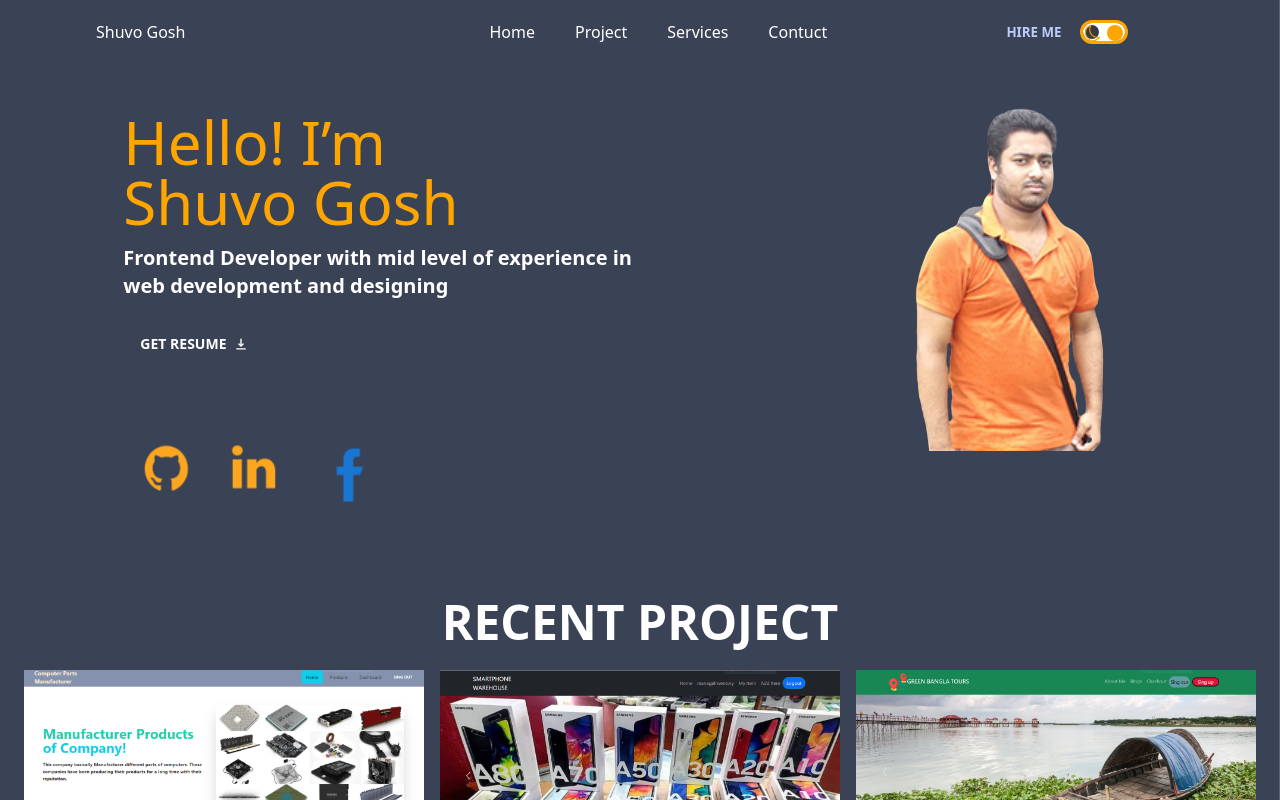
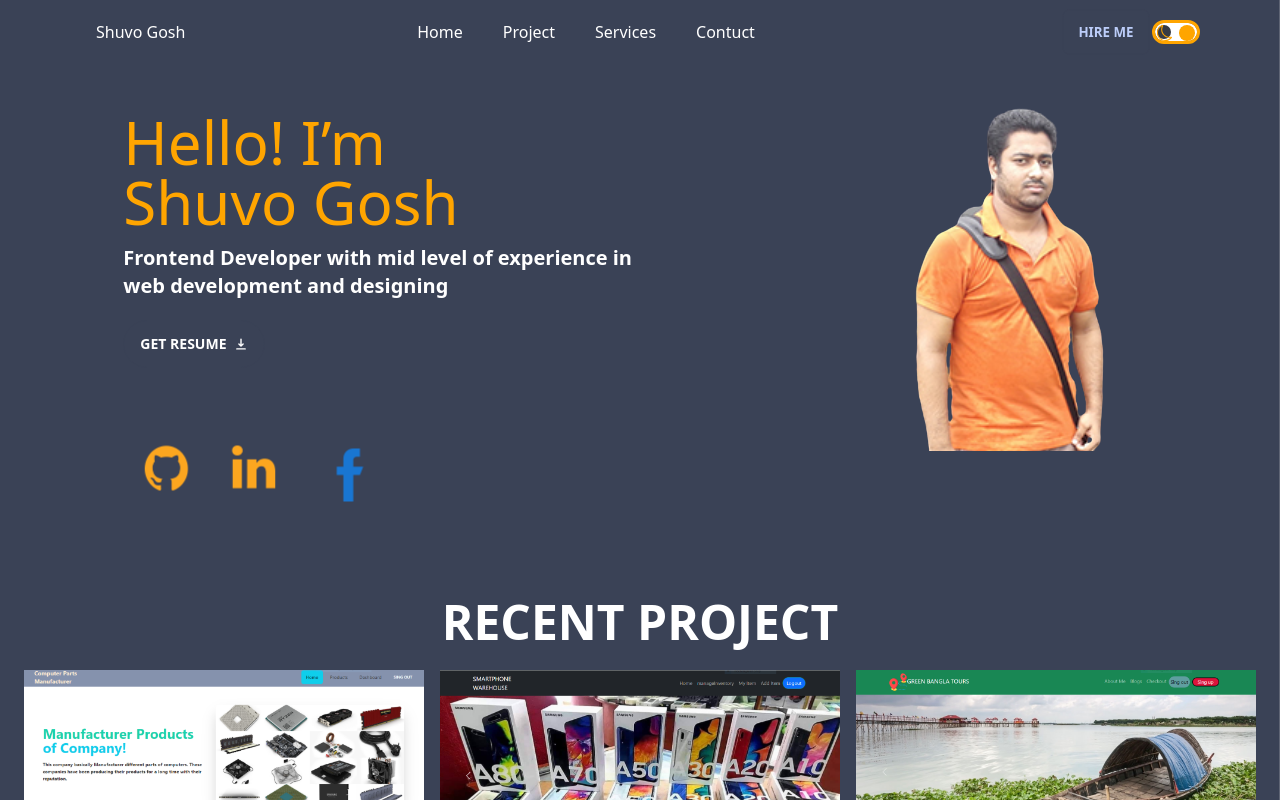
Before and after one commit to Shuvoghosh7/My-Portfolio, a React (Create React App) app: page / in a window 1280 px wide. Built offline with nearby package versions, Linux system fonts and the light colour scheme.

Commit message:
fix some problem for responsive

```diff
--- a/src/Component/Navbar.js
+++ b/src/Component/Navbar.js
@@ -19,7 +19,7 @@
                     </div>
 
                     <div class="flex-auto hidden lg:block ">
-                        <div className='flex justify-around items-center'>
+                        <div className='flex justify-between items-center'>
                             <div>
                                 <ul class="menu menu-horizontal gap-x-2 ">
                                     <li><Link to='/' className='rounded-lg'>Home</Link></li>
--- a/src/Pages/Contuct/Contuct.js
+++ b/src/Pages/Contuct/Contuct.js
@@ -21,7 +21,7 @@
     return (
         <div>
             <p className='text-5xl my-16 text-center font-bold 'style={{color:lightMode?"#9A1750":"white"}}>CONTUCT</p>
-            <div className=' lg:flex justify-around items-center'style={{color:lightMode?"#9A1750":"#116466"}}>
+            <div className=' lg:flex md:flex justify-around items-center'style={{color:lightMode?"#9A1750":"#116466"}}>
 
                 <div>
                     <h1 className='text-6xl'>CONTUCT ME</h1>
--- a/src/Pages/Intro/Intro.js
+++ b/src/Pages/Intro/Intro.js
@@ -13,7 +13,7 @@
     const lightMode = theme.state.lightMode;
     return (
         <div className='mt-28'>
-            <div className='lg:flex justify-around items-center'>
+            <div className='lg:flex md:flex justify-around items-center'>
                 <div className=' i-name' style={{color:lightMode?"black":"white"}}>
                     <p className='text-6xl'>Hello! I’m</p>
                     <p className='text-6xl'>Shuvo Gosh</p>
```
